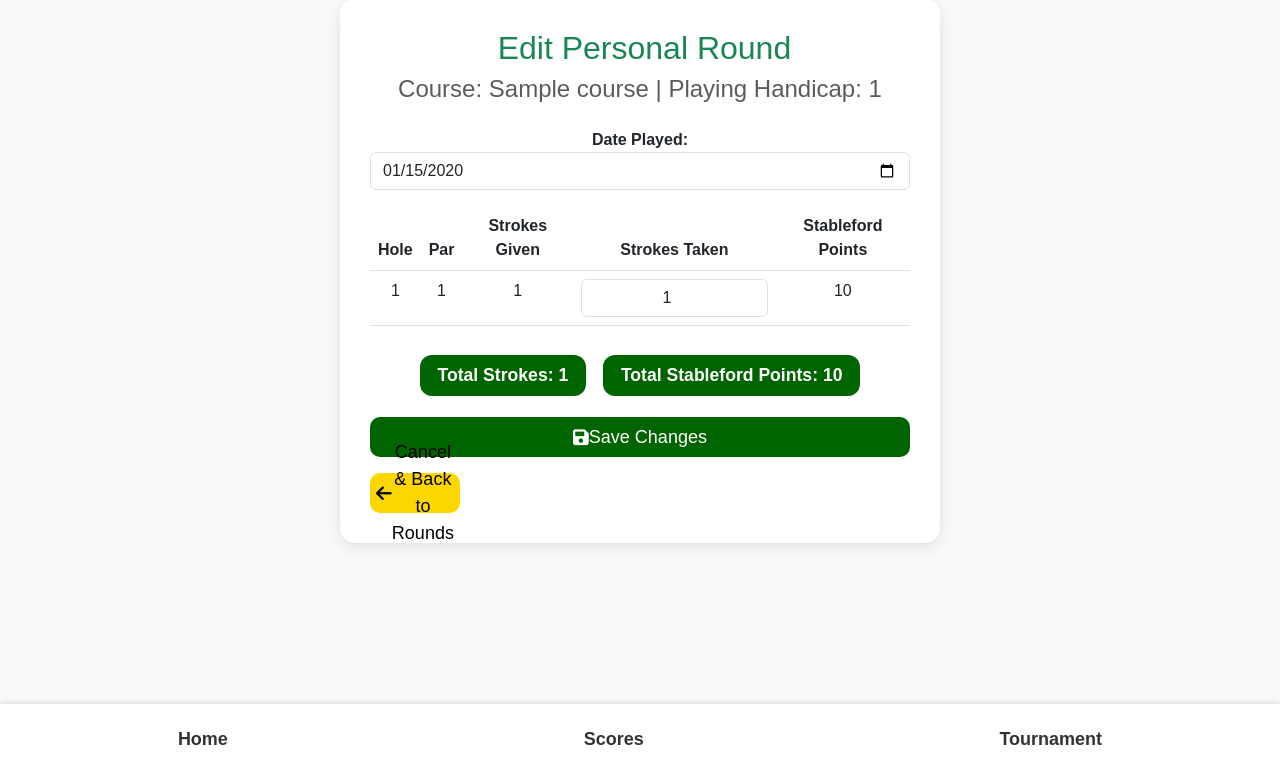
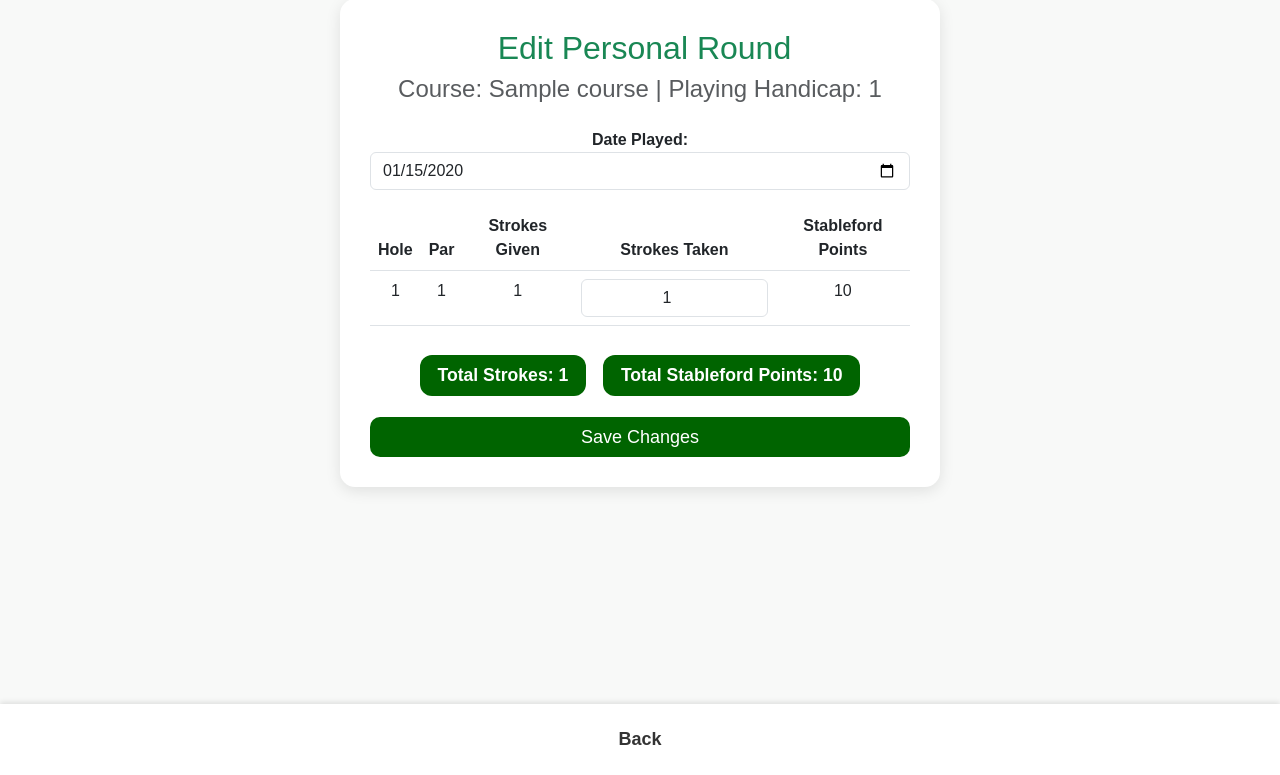
Before and after one commit to kingwalius/golfwebApp, a Flask app: page /edit_personal_round/1 in a window 1280 px wide. Shown: the part 25-800 px from the top of the page. Run offline with Flask 3, Linux system fonts and the light colour scheme; the visitor is signed in with stand-in values (Sample User, id 1); tables that the repository leaves empty hold one stand-in row (values such as "Sample post").

Commit message:
changed UI interface

```diff
--- a/templates/edit_personal_round.html
+++ b/templates/edit_personal_round.html
@@ -2,6 +2,7 @@
 <html>
 <head>
     <title>Edit Personal Round</title>
+    <meta name="viewport" content="width=device-width, initial-scale=1">
     <link rel="stylesheet" href="https://cdn.jsdelivr.net/npm/bootstrap@5.3.0/dist/css/bootstrap.min.css">
     <link rel="stylesheet" href="https://cdnjs.cloudflare.com/ajax/libs/font-awesome/6.0.0/css/all.min.css">
     <link rel="stylesheet" href="{{ url_for('static', filename='styles.css') }}">
@@ -126,15 +127,15 @@
         </h4>
 
         <!-- ✅ Buttons -->
-        <button type="submit" class="btn btn-masters-green w-100 py-2 mt-3"><i class="fas fa-save"></i> Save Changes</button>
+        <button type="submit" class="btn btn-masters-green w-100 py-2 mt-3">Save Changes</button>
     </form>
-
-    <div class="d-grid gap-2 mt-3">
-        <a href="/user_rounds" class="btn btn-masters-gold py-2"><i class="fas fa-arrow-left"></i> Cancel & Back to Rounds</a>
-    </div>
 </div>
 
 <script src="https://cdn.jsdelivr.net/npm/bootstrap@5.3.0/dist/js/bootstrap.bundle.min.js"></script>
-{% include 'mobile_nav.html' %}
+<nav class="mobile-nav">
+    <ul>
+        <li><a href="/user_rounds" class="nav-link">Back</a></li>
+    </ul>
+</nav>
 </body>
 </html>
--- a/templates/edit_team_round.html
+++ b/templates/edit_team_round.html
@@ -127,7 +127,7 @@
         </h4>
 
         <!-- ✅ Buttons -->
-        <button type="submit" class="btn btn-masters-green w-100 py-2 mt-3"><i class="fas fa-save"></i> Save Changes</button>
+        <button type="submit" class="btn btn-masters-green w-100 py-2 mt-3">Save Changes</button>
     </form>
 </div>
 
```
Also changed, not shown: templates/add_course.html (+6 -2 lines), templates/courses.html (+6 -1 lines), templates/edit_course.html (+6 -3 lines).
